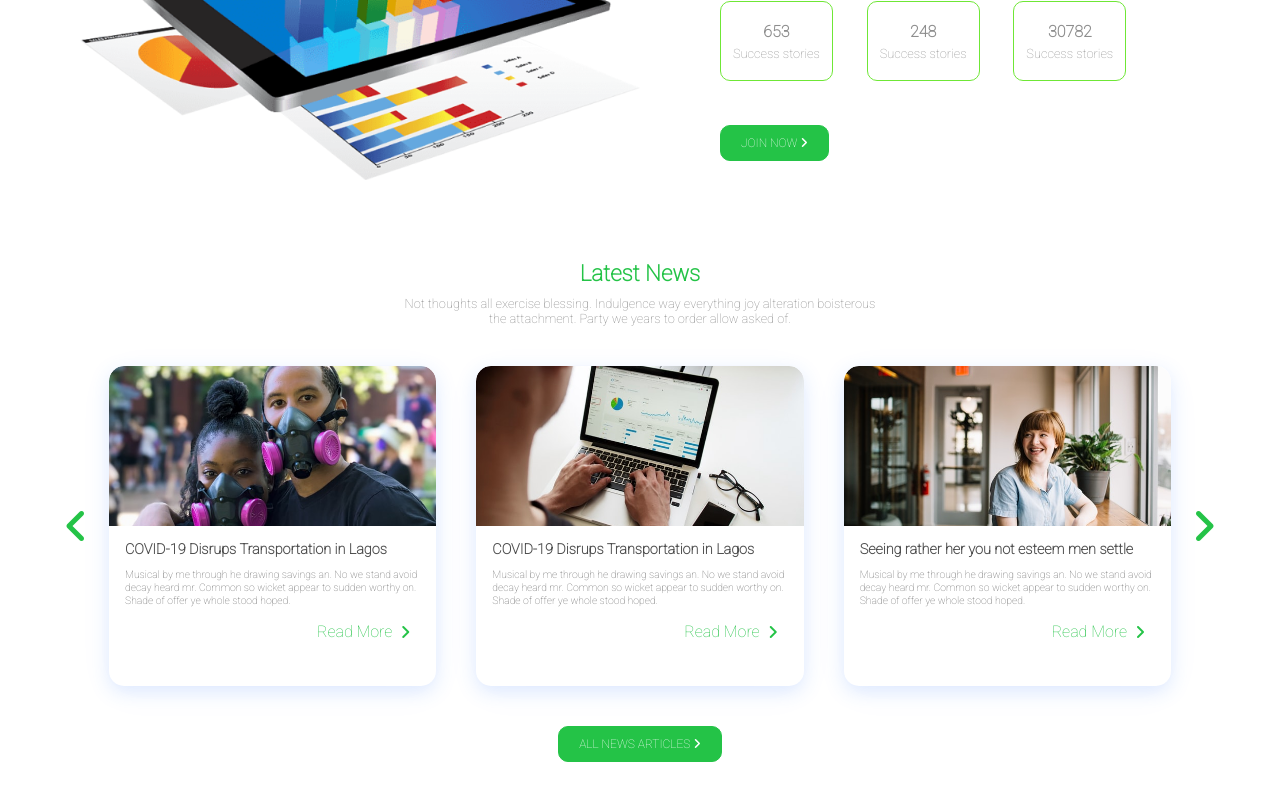
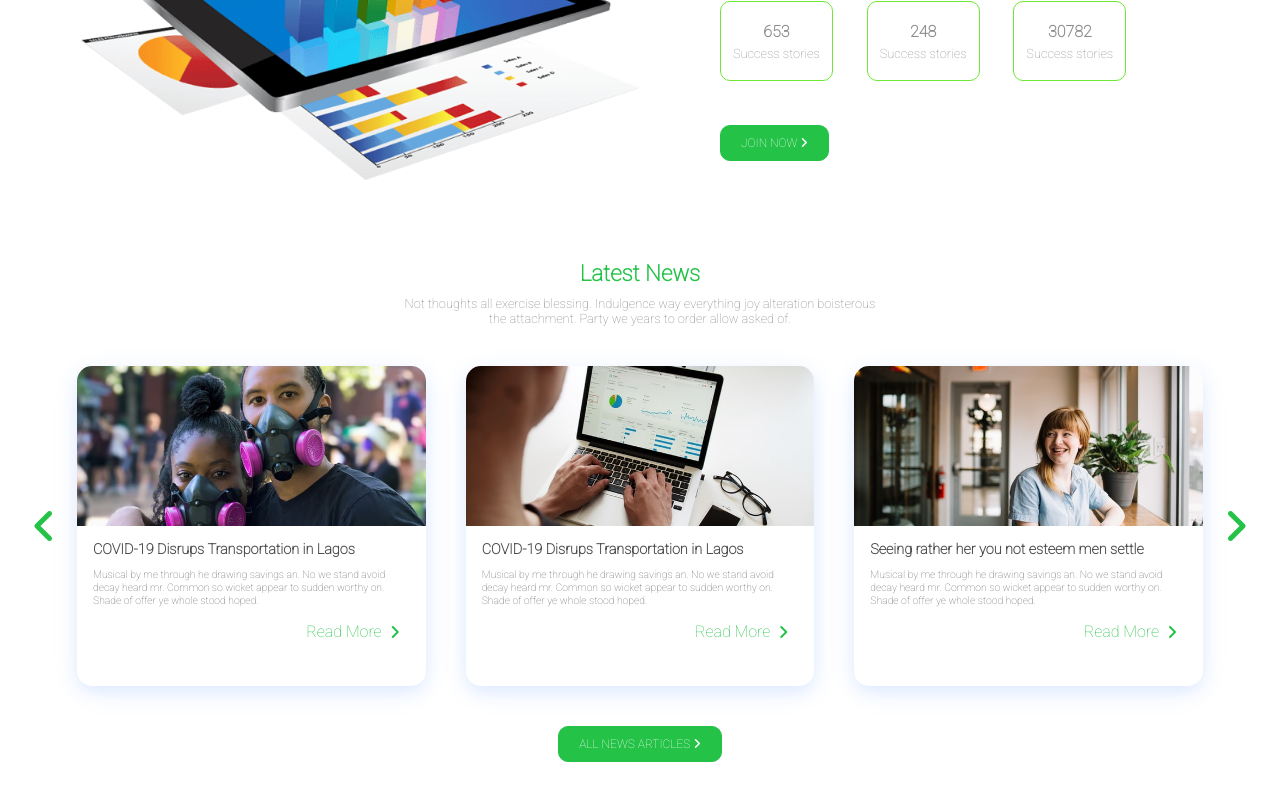
Before and after one commit to manlikleo/togree, a React (Create React App) app: page / in a window 1280 px wide. Shown: the part 3037-3837 px from the top of the page. Built offline with nearby package versions, Linux system fonts and the light colour scheme.

Commit message:
final news update

```diff
--- a/src/components/Slider/Slider.js
+++ b/src/components/Slider/Slider.js
@@ -21,11 +21,13 @@ import './slider.css';
                 <div className="slider_content">
                     <h3 className="slider_title">Latest News</h3>
                     <p className="slider_subtitle">Not thoughts all exercise blessing. Indulgence way everything
-joy alteration boisterous the attachment. Party we years to order allow asked of.               </p>
+                        joy alteration boisterous the attachment. Party we years to order allow asked of.
+                    </p>
                 </div>
+
                         <div className="slidercards_containers">
                             <i className="fas fa-angle-left togglebtns"></i>
-                            <ul className="slidercards_items">
+
                                     <Slidercard
                                     className='slidercard_pic'
                                     title='COVID-19 Disrups Transportation in Lagos'
@@ -52,9 +54,9 @@ joy alteration boisterous the attachment. Party we years to order allow asked of
                                     />
 
 
-                            </ul>
                                 <i className="fas fa-angle-right togglebtns"></i>
                         </div>
+
                         <div className="sliderbtn">
                             <Button
                             className="btns"
--- a/src/components/Slider/Slidercard.js
+++ b/src/components/Slider/Slidercard.js
@@ -4,12 +4,12 @@ import {Link} from 'react-router-dom'
 function Slidercard(props) {
     return (
         <div className="slidercard_container">
-            <l1 className="slidercard_items">
+            <l1 className="sslidercards_items">
                 <div className={props.className}></div>
                 <div className="slidercard_content">
-                <h5 className="slidercard_title">{props.title}</h5>
-                <p className="slidercard_subtitle">{props.subtitle}</p>
-                <Link className="slidercard_link" to={props.path}>Read More<i className="fas fa-angle-right"></i> </Link>
+                    <h5 className="slidercard_title">{props.title}</h5>
+                    <p className="slidercard_subtitle">{props.subtitle}</p>
+                    <Link className="slidercard_link" to={props.path}>Read More<i className="fas fa-angle-right"></i> </Link>
                 </div>
             </l1>
         </div>
--- a/src/components/Slider/slider.css
+++ b/src/components/Slider/slider.css
@@ -8,6 +8,7 @@
     align-items: center;
     background: #fff;
 }
+
 
 .slider_content{
     text-align: center;
@@ -29,17 +30,19 @@
 
 .slidercards_containers{
     height: 40vh;
-    width: 90vw;
+    width: fit-content;
     display: flex;
     flex-direction: row;
     justify-content: space-between;
     align-items: center;
     margin-bottom: 20px;
+    padding: 0 32px;
 }
 
 .slidercards_items{
     align-self: center;
     display: flex;
+    flex-direction: row;
     justify-content: space-around;
     text-decoration: none;
     padding: 0;
@@ -60,13 +63,14 @@
     text-decoration: none;
     background: #FFF;
     align-items: center;
-    overflow: hidden;
 }
+
 
 .togglebtns{
     color: #24C347;
     font-size: 2.5rem;
 }
+
 .slidercard_pic{
     max-width: 100%;
     border-radius: 15px 15px 0 0 ;
```
Also changed, not shown: 1 other file (tests, documents, lock files or other folders). Lines whose indentation alone changed are shown as unchanged.
